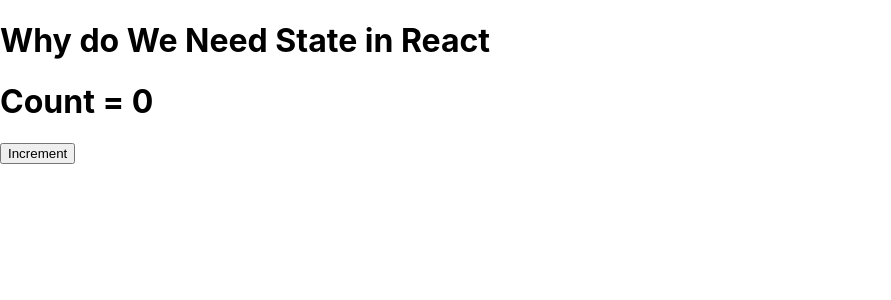
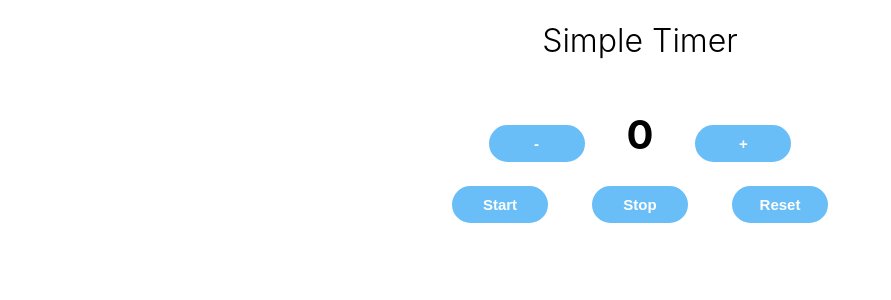
Before and after one commit to Asionsolver/React, a React app in the folder first-react-app/: page / in a window 1280 px wide. Shown: the top 300 px of the page, without its empty margins (0-891 px from the left). Built offline with nearby package versions, Linux system fonts and the light colour scheme.

Commit message:
React State Example by Implementing A Timer

```diff
--- a/first-react-app/src/components/app.jsx
+++ b/first-react-app/src/components/app.jsx
@@ -1,31 +1,66 @@
 import React,{Component} from "react";
+import './app.style.css';
 
 class App extends Component {
-
-    // constructor(props) {
-    //     super(props);
-    //     this.count = 0;
-    //     this.state = {
-    //         count: 0
-    //     };
-    // }
-
     state = {
         count: 0
     };
-    // count = 10;
+
+    intervalId = null;
+
+    incrementCount = () => {
+        this.setState({count: this.state.count + 1});
+    };
+
+    decrementCount = () => {
+        if (this.state.count > 0) {
+            this.setState({count: this.state.count - 1});
+        }
+    };
+
+    startTimer = () => {
+        if (this.state.count > 0 && !this.intervalId) {
+            this.intervalId = setInterval(() => {
+                this.setState({count: this.state.count - 1},()=>{
+                    if (this.state.count === 0) {
+                        alert("Time is up!");
+                        clearInterval(this.intervalId);
+                        this.intervalId = null;
+                    }
+                });
+            }, 1000 );
+        }
+    }
+
+    stopTimer = () => {
+        if (this.intervalId) {
+            clearInterval(this.intervalId);
+            this.intervalId = null;
+        }
+    }
+
+    resetTimer = () => {
+        this.setState({count: 0});
+        clearInterval(this.intervalId);
+        this.intervalId = null;
+    }
+
 
     render() {
-        // console.log(this.count);
         return (
-            <div className="App  ">
-                <h1>Why do We Need State in React</h1>
-                <h1>Count = {this.state.count}</h1>
-                <button onClick={()=> {
-                        // this.count++;
-                        this.setState({count: this.state.count + 1});
-                        console.log('Clicked...',this.state.count);
-                }}> Increment</button>
+            <div className="app">
+                <h1 className="heading">Simple Timer</h1>
+                <div className="container">
+                    <button className="btn" onClick={this.decrementCount}> - </button>
+                    <span className="text">{this.state.count}</span>
+                    <button className="btn" onClick={this.incrementCount}> + </button>
+                </div>
+
+                <div className="container">
+                    <button onClick={this.startTimer} className="btn">Start</button>
+                    <button onClick={this.stopTimer} className="btn">Stop</button>
+                    <button onClick={this.resetTimer} className="btn">Reset</button>
+                </div>
             </div>
         );
     }
--- /dev/null
+++ b/first-react-app/src/components/app.style.css
@@ -0,0 +1,34 @@
+.heading{
+    text-align: center;
+    font-weight: 300;
+    margin-bottom: 50px;
+}
+
+.container{
+    width: 100;
+    text-align: center;
+}
+
+.btn{
+    width: 100px;
+    margin: 10px 20px;
+    padding: 10px 20px;
+    color: #ffffff;
+    font-weight: 600;
+    border-radius: 30px;
+    font-size: 15px;
+    border: 2px solid #ffffff;
+    cursor: pointer;
+    background-color: rgba(21, 154, 242, 0.64);
+
+}
+
+.btn:hover{
+    background-color: rgba(21, 154, 242, 0.84);
+    border: 2px solid rgba(21, 154, 242, 0.84);
+}
+.text{
+    font-size: 40px;
+    margin: 0 20px;
+    font-weight: bold;
+}
```
Also changed, not shown: first-react-app/src/components/app_update_state.jsx (added, +43 -0 lines).
